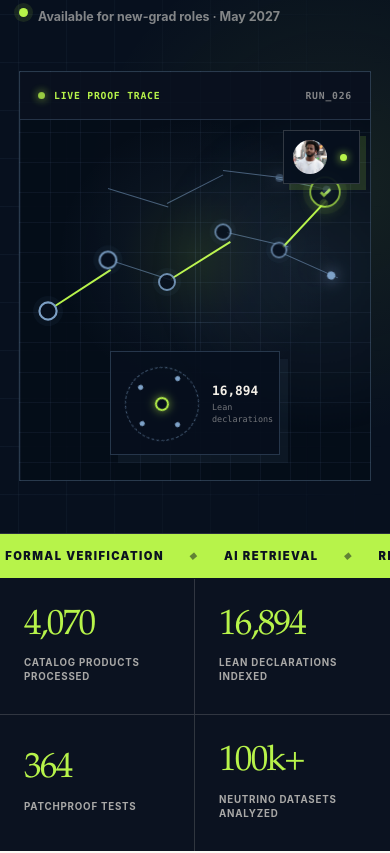
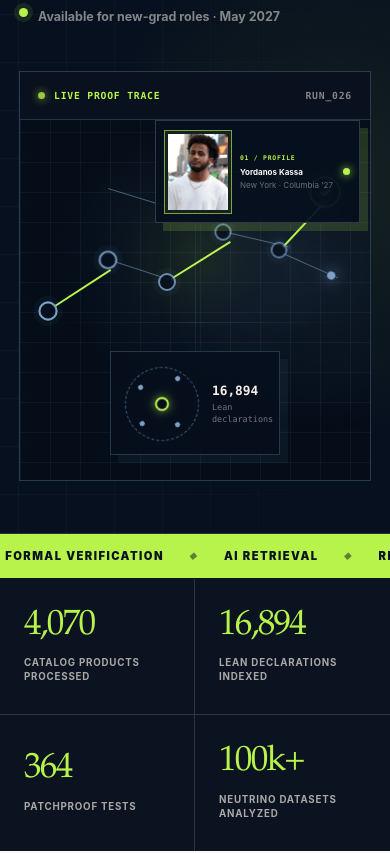
Before and after one commit to ethiyor/my-portfolio, a React (Create React App) app: page / in a window 390 px wide. Shown: the part 800-1653 px from the top of the page. Built offline with nearby package versions, Linux system fonts and the light colour scheme.

Commit message:
Refine hero portrait and Repofy links

```diff
--- a/src/App.css
+++ b/src/App.css
@@ -1099,35 +1099,56 @@ a:focus-visible {
 }
 
 .system-map__profile {
-  padding: 9px 12px 9px 9px;
-  position: absolute;
-  top: 70px;
+  width: min(258px, 44%);
+  min-height: 124px;
+  padding: 10px 15px 10px 10px;
+  position: absolute;
+  top: 54px;
   right: 22px;
   z-index: 7;
-  display: flex;
+  display: grid;
+  grid-template-columns: 86px minmax(0, 1fr) 7px;
   align-items: center;
-  gap: 10px;
+  gap: 12px;
   background: rgba(7, 16, 30, 0.94);
   border: 1px solid rgba(244, 240, 232, 0.18);
-  box-shadow: 6px 6px 0 rgba(183, 243, 74, 0.14);
+  box-shadow: 8px 8px 0 rgba(183, 243, 74, 0.16);
+}
+
+.system-map__portrait {
+  height: 102px;
+  padding: 3px;
+  overflow: hidden;
+  border: 1px solid rgba(183, 243, 74, 0.64);
+  background: rgba(183, 243, 74, 0.08);
 }
 
 .system-map__profile img {
-  width: 40px;
-  height: 40px;
+  width: 100%;
+  height: 100%;
+  display: block;
   object-fit: cover;
-  object-position: center 18%;
-  border-radius: 50%;
-  filter: saturate(0.75);
+  object-position: center 20%;
+  filter: saturate(0.82) contrast(1.03);
 }
 
 .system-map__profile p {
   margin: 0;
   display: flex;
   flex-direction: column;
-  gap: 4px;
-  font-family: var(--sans);
-  font-size: 0.59rem;
+  gap: 5px;
+  font-family: var(--sans);
+  font-size: 0.61rem;
+}
+
+.system-map__profile small {
+  margin-bottom: 5px;
+  color: var(--lime);
+  font-family: "SFMono-Regular", Consolas, "Liberation Mono", monospace;
+  font-size: 0.48rem;
+  font-weight: 800;
+  letter-spacing: 0.12em;
+  text-transform: uppercase;
 }
 
 .system-map__profile strong {
@@ -1141,7 +1162,7 @@ a:focus-visible {
 .system-map__profile > i {
   width: 7px;
   height: 7px;
-  margin-left: 3px;
+  margin-left: 0;
   border-radius: 50%;
   background: var(--lime);
   box-shadow: 0 0 8px var(--lime);
@@ -3841,17 +3862,27 @@ a:focus-visible {
   }
 
   .system-map__profile {
-    top: 58px;
+    width: min(205px, 62%);
+    min-height: 103px;
+    padding: 8px 10px 8px 8px;
+    top: 48px;
     right: 10px;
-  }
-
-  .system-map__profile img {
-    width: 34px;
-    height: 34px;
+    grid-template-columns: 68px minmax(0, 1fr) 6px;
+    gap: 8px;
+  }
+
+  .system-map__portrait {
+    height: 84px;
   }
 
   .system-map__profile p {
-    display: none;
+    gap: 3px;
+    font-size: 0.5rem;
+  }
+
+  .system-map__profile small {
+    margin-bottom: 2px;
+    font-size: 0.4rem;
   }
 
   .map-node--verified {
--- a/src/App.js
+++ b/src/App.js
@@ -72,8 +72,9 @@ const projects = [
     },
     stack: ["React", "Express.js", "PostgreSQL", "Supabase", "Git Smart HTTP", "Node.js"],
     accent: "blue",
-    href: "https://github.com/ethiyor/Repofy",
-    cta: "View repository",
+    href: "https://www.repofy.dev",
+    repo: "https://github.com/ethiyor/Repofy",
+    cta: "Open Repofy",
   },
   {
     name: "PaperMind AI",
@@ -367,11 +368,17 @@ function ProofNetwork() {
       </div>
 
       <div className="system-map__profile">
-        <img
-          src={`${process.env.PUBLIC_URL}/images/yorr.jpeg`}
-          alt=""
-        />
-        <p><strong>Yordanos Kassa</strong><span>New York · Columbia &apos;27</span></p>
+        <div className="system-map__portrait">
+          <img
+            src={`${process.env.PUBLIC_URL}/images/yorr.jpeg`}
+            alt="Yordanos Kassa"
+          />
+        </div>
+        <p>
+          <small>01 / Profile</small>
+          <strong>Yordanos Kassa</strong>
+          <span>New York · Columbia &apos;27</span>
+        </p>
         <i />
       </div>
     </div>
```
Also changed, not shown: 1 other file (tests, documents, lock files or other folders).
